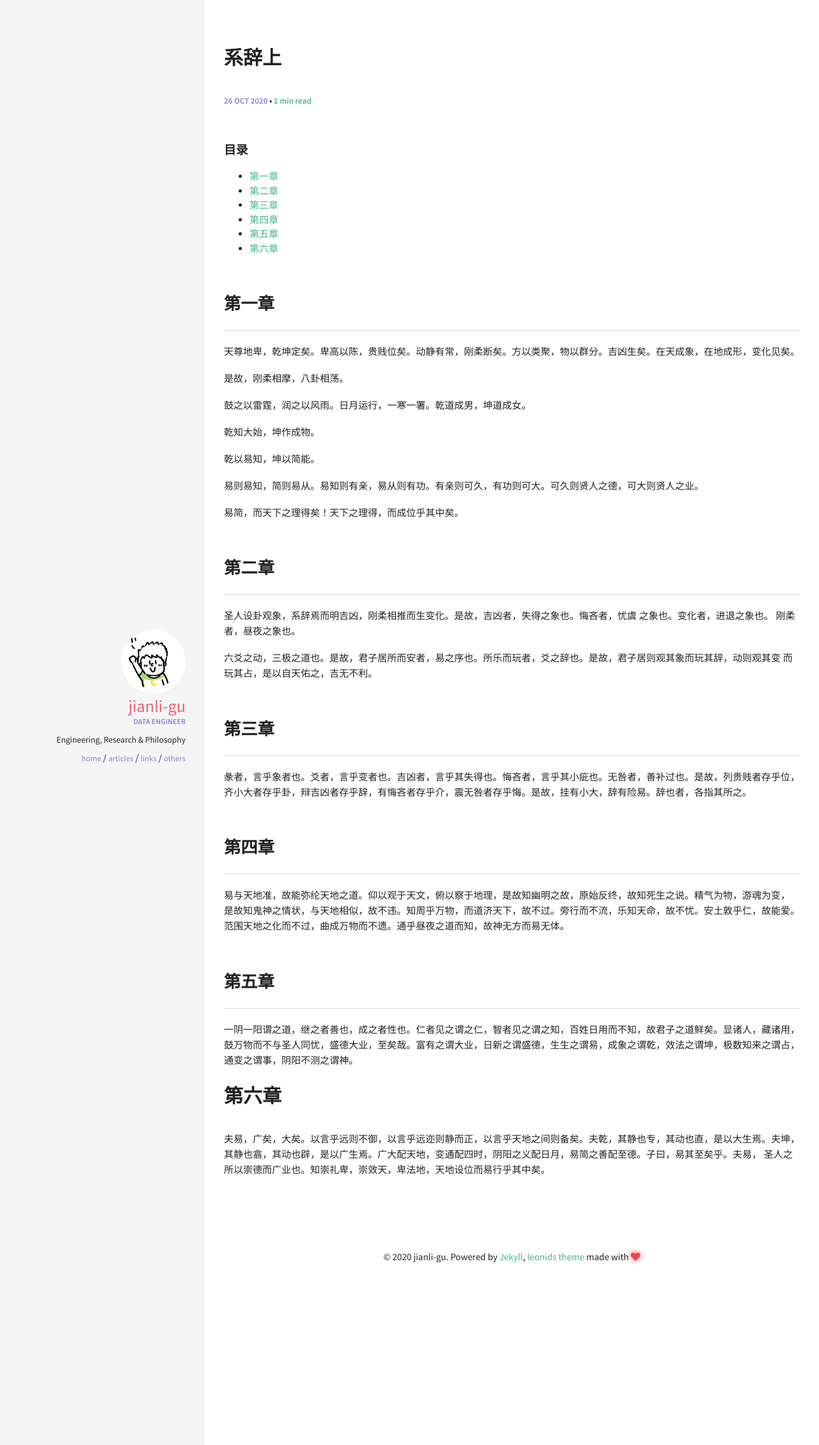
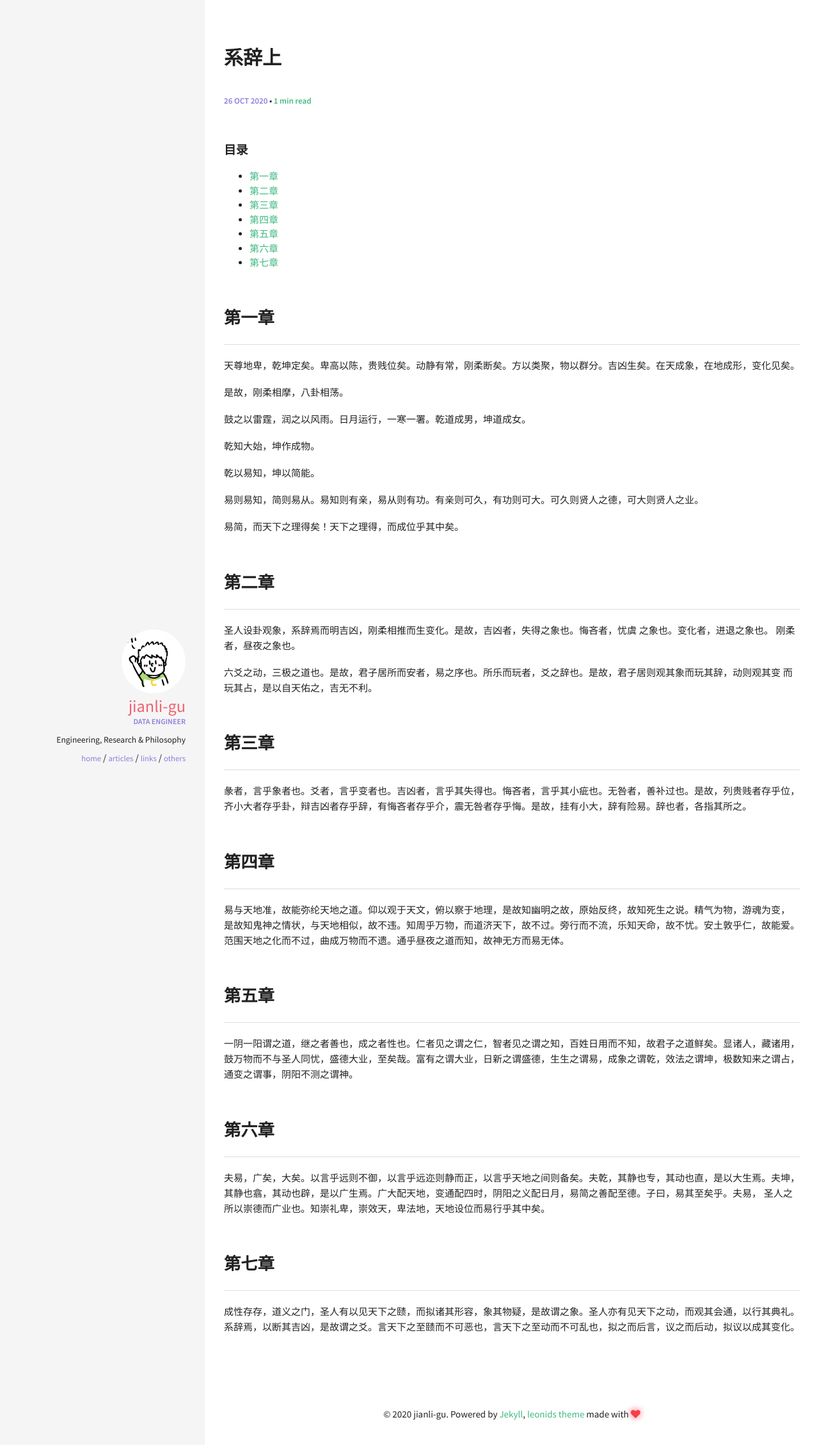
Before and after one commit to jianli-gu/jianli-gu.github.io, a Jekyll site: the page built from _posts/others/xici/2020-10-26-xi-ci-shang.md, in a window 1280 px wide. Shown: the top 2259 px of the page at 64% size. Built offline with Jekyll 4.4.1, drawn with Linux system fonts in a browser that asks for light colours.

Commit message:
Add chapter seven

```diff
--- a/_posts/others/xici/2020-10-26-xi-ci-shang.md
+++ b/_posts/others/xici/2020-10-26-xi-ci-shang.md
@@ -57,8 +57,14 @@ modified: 2020-10-26
 通变之谓事，阴阳不测之谓神。
 
 
-# 第六章
+## 第六章
 
 夫易，广矣，大矣。以言乎远则不御，以言乎远迩则静而正，以言乎天地之间则备矣。夫乾，其静也专，其动也直，是以大生焉。夫坤，
 其静也翕，其动也辟，是以广生焉。广大配天地，变通配四时，阴阳之义配日月，易简之善配至德。子曰，易其至矣乎。夫易，
 圣人之所以崇德而广业也。知崇礼卑，崇效天，卑法地，天地设位而易行乎其中矣。
+
+
+## 第七章
+
+成性存存，道义之门，圣人有以见天下之赜，而拟诸其形容，象其物疑，是故谓之象。圣人亦有见天下之动，而观其会通，以行其典礼。
+系辞焉，以断其吉凶，是故谓之爻。言天下之至赜而不可恶也，言天下之至动而不可乱也，拟之而后言，议之而后动，拟议以成其变化。
```
